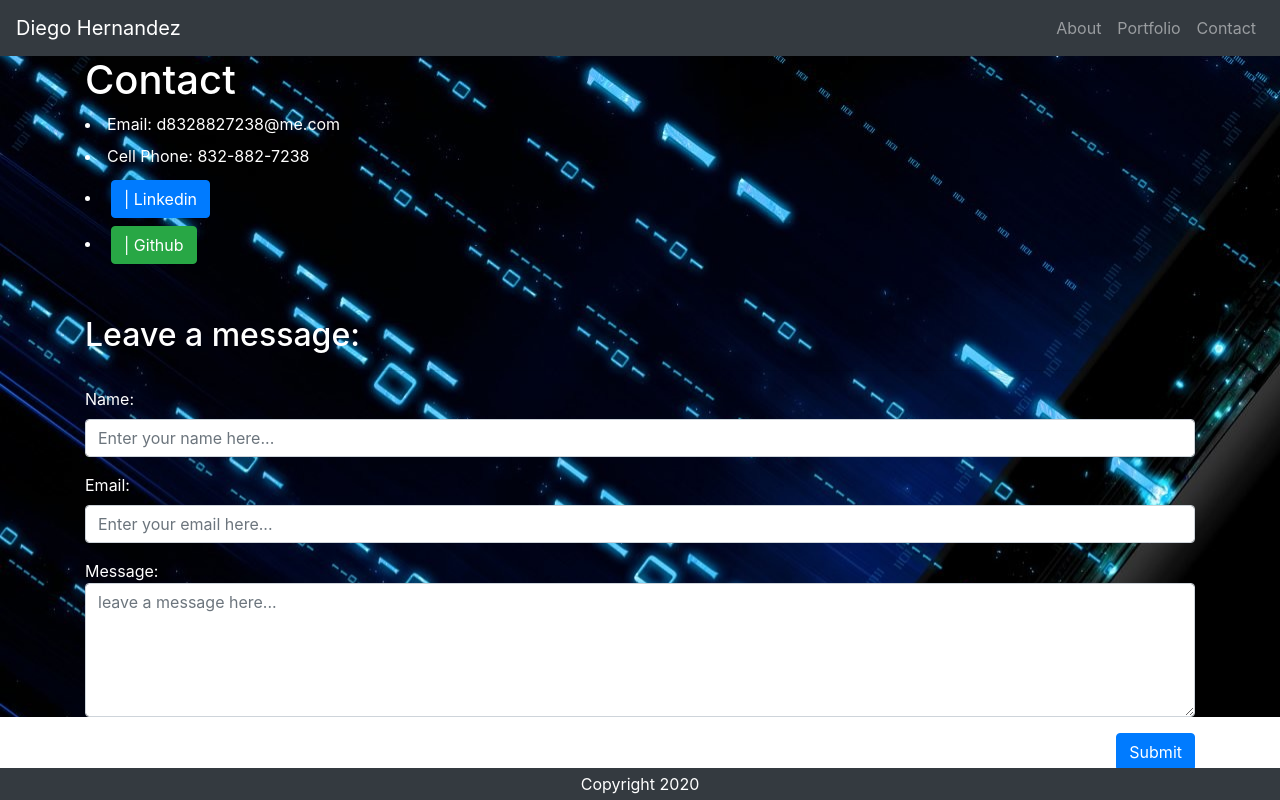
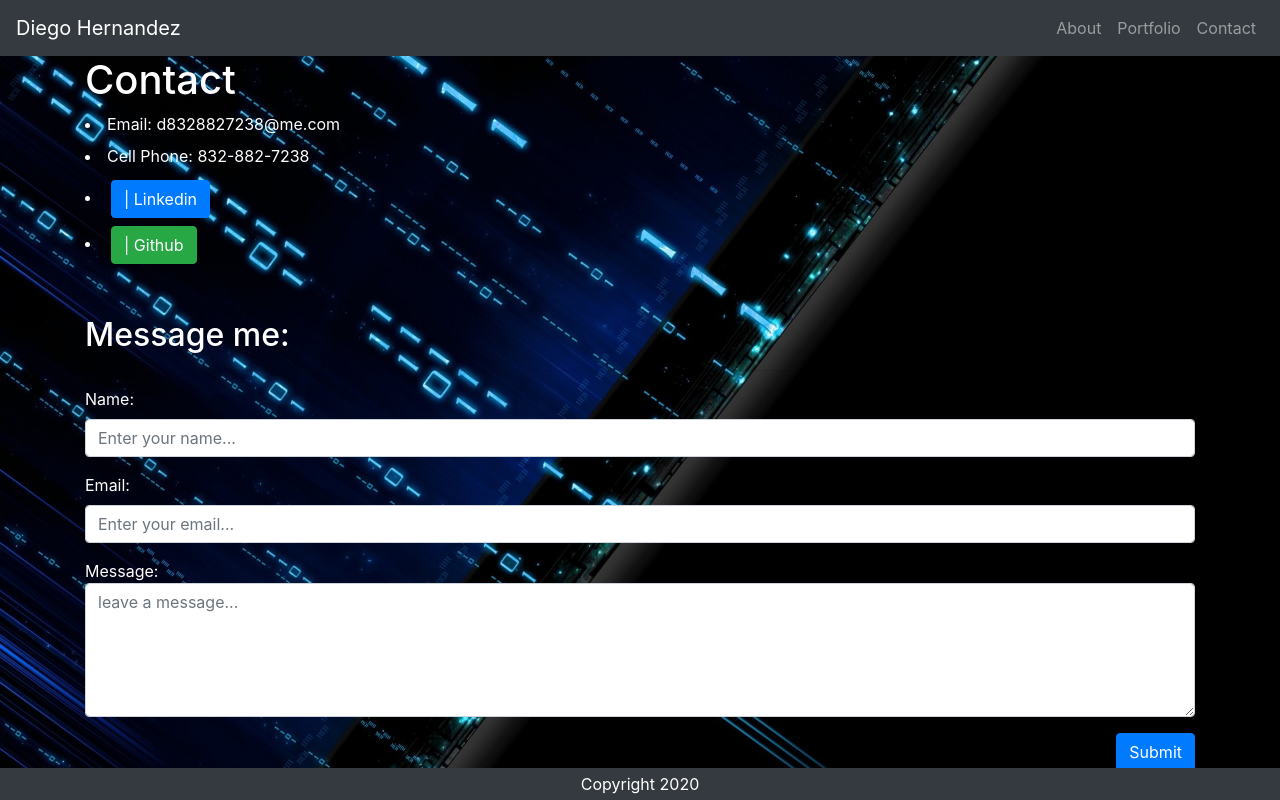
Before and after one commit to dhbhernandez/react-portfolio, a React (Create React App) app: page /contact in a window 1280 px wide. Built offline with nearby package versions, Linux system fonts and the light colour scheme.

Commit message:
dependencies package.jason

```diff
--- a/src/App.css
+++ b/src/App.css
@@ -1,3 +1,10 @@
 .wl {
   color:white;
 }
+
+.app{
+  position: fixed;
+  min-width: 100%;
+  min-height: 100%;
+  background-size:cover;
+}
--- a/src/components/pages/About.js
+++ b/src/components/pages/About.js
@@ -26,7 +26,7 @@ function About() {
 
                 <p2>
                     If you are interested you can see my information
-                    <a className="linkedin" href="https://dhbhernandez.github.io/responsive-portfolio/contact.html">Here</a>
+                    <a className="linkedin" href="https://dhbhernandez.github.io/responsive-portfolio/contact.html" target="_blank">Here</a>
                 </p2>
 
     </div>
--- a/src/components/pages/Contact.js
+++ b/src/components/pages/Contact.js
@@ -13,20 +13,20 @@ function Contact(props) {
                     <li><a class="btn btn-success m-1" href="https://github.com/dhbhernandez" target="_blank">
                             <i class="di-github"></i> | Github </a></li>
 
-                            <h2 class="mt-5">Leave a message:</h2>
+                            <h2 class="mt-5">Message me:</h2>
                     <hr />
                     <form>
                         <div class="form-group">
                             <label for="name">Name: </label>
-                            <input type="text" class="form-control" id="name" placeholder="Enter your name here..." />
+                            <input type="text" class="form-control" id="name" placeholder="Enter your name..." />
                         </div>
                         <div class="form-group">
                             <label for="email">Email: </label>
-                            <input type="email" class="form-control" id="email" placeholder="Enter your email here..." />
+                            <input type="email" class="form-control" id="email" placeholder="Enter your email..." />
                         </div>
                         <div class="form-group">
                             <label class="form-check-label" for="message">Message: </label>
-                            <textarea class="form-control" id="message" rows="5" placeholder="leave a message here..."></textarea>
+                            <textarea class="form-control" id="message" rows="5" placeholder="leave a message..."></textarea>
                         </div>
                         <button type="submit" class="btn btn-primary float-right">Submit</button>
                     </form>
--- a/src/components/pages/Portfolio.js
+++ b/src/components/pages/Portfolio.js
@@ -14,21 +14,26 @@ function Portfolio() {
                     <div className="row">
                         <div className="col-12 col-sm-6 col-lg-4 col-xl-3 p-1 d-flex justify-content-center">
                             <a href="https://dhbhernandez.github.io/weatherDashBoard/">
+        <p className="wl container mb-5">Weather Dashboard</p>
                                 <img className="img-thumbnail" src={img} alt="Weather-Dashboard" />
                             </a>
                         </div>
                         <div className="col-12 col-sm-6 col-lg-4 col-xl-3 p-1 d-flex justify-content-center">
+
                             <a href="https://dhbhernandez.github.io/work-day-scheduler/">
-                                <img className="img-thumbnail" src={img2} alt="wortk-day-scheduler" />
+                            <p className="wl container mb-5">Work day scheduler</p>
+                                <img className="img-thumbnail" src={img2} alt="work-day-scheduler" />
                             </a>
                         </div>
                         <div className="col-12 col-sm-6 col-lg-4 col-xl-3 p-1 d-flex justify-content-center">
                             <a href="https://floating-thicket-44314.herokuapp.com/">
+                            <p className="wl container mb-5">Chat app</p>
                                 <img className="img-thumbnail" src={img3} alt="chat-app" />
                             </a>
                         </div>
                         <div className="col-12 col-sm-6 col-lg-4 col-xl-3 p-1 d-flex justify-content-center">
                             <a href="https://note-taker-diego.herokuapp.com/notes">
+                            <p className="wl container mb-5">Note taker</p>
                                 <img className="img-thumbnail" src={img4} alt="note-taker" />
                             </a>
                         </div>
```
Also changed, not shown: package.json (+9 -3 lines), 2 other files (tests, documents, lock files or other folders).
